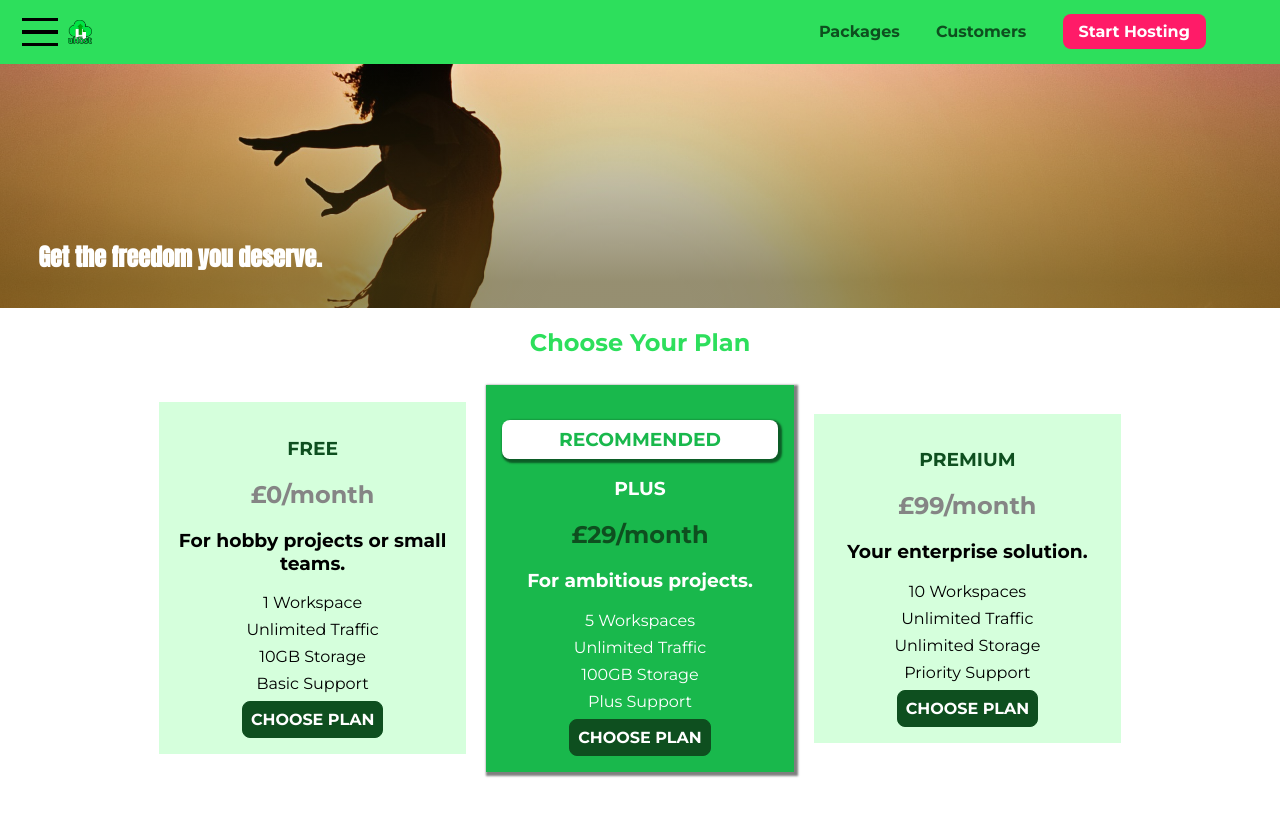
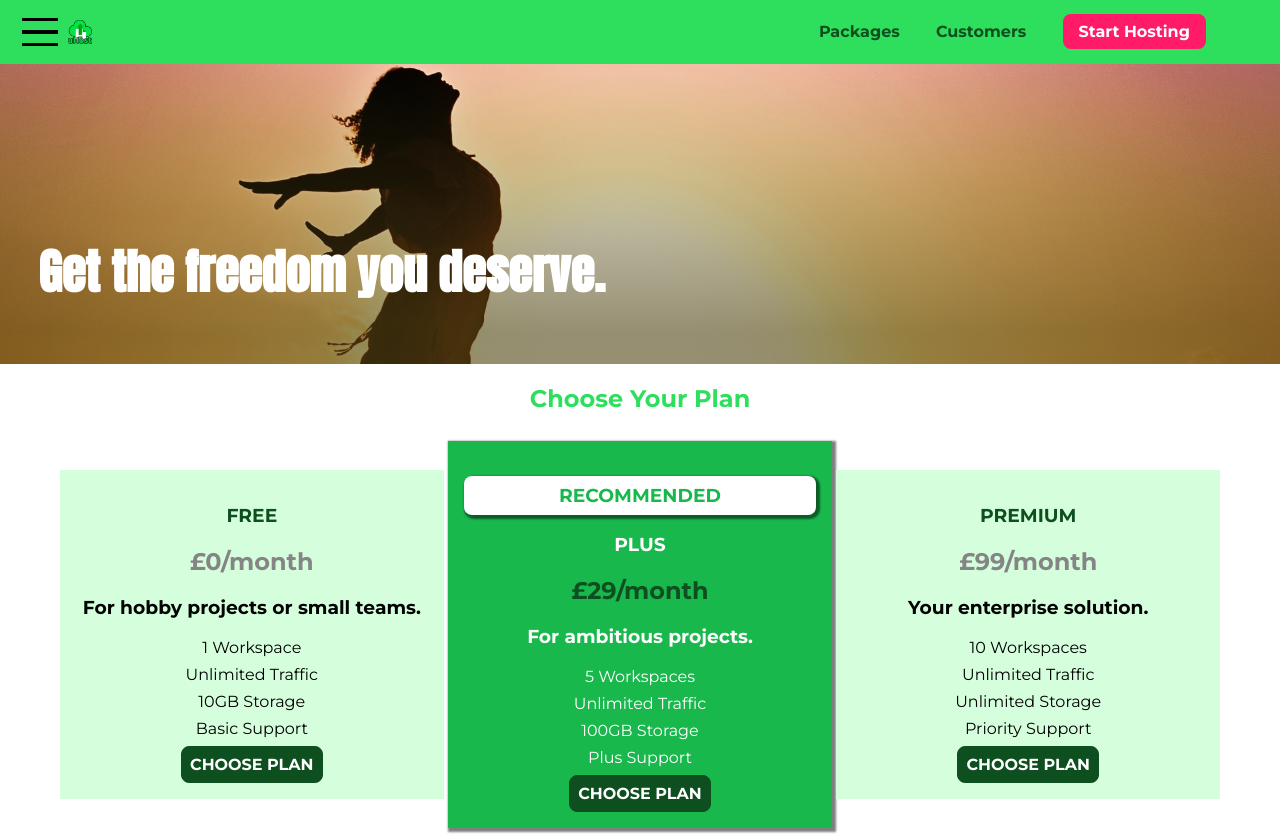
Before and after one commit to louisenorris/starter-project-css-u-host, a plain HTML site: page index.html in a window 1280 px wide. Shown: the top 834 px of the page. Drawn offline with Linux system fonts and the light colour scheme.

Commit message:
made plan boxes on home page responsive to device size

```diff
--- a/main.css
+++ b/main.css
@@ -1,6 +1,6 @@
 #product-overview {
     background: linear-gradient(to top, rgba(80, 68, 18, 0.6) 10%, transparent),
-    url("images/freedom.jpg") left 10% bottom 70%/cover no-repeat border-box,
+    url("images/freedom.jpg") center/cover no-repeat border-box,
     #ff1b68;
     /* background-image: linear-gradient(180deg, red 70%, blue 75%, rgba(0, 0, 0, 0.5)); */
     /* background-image: radial-gradient(ellipse farthest-corner at 20% 50%, red, blue 70%, green); */
@@ -10,22 +10,28 @@
     position: relative;
 }
 
-.section-title {
-    color: #2ddf5c;
-    text-align: center;
-}
-
 #product-overview h1 {
     color: white;
     font-family: 'Anton', sans-serif;
     position: absolute;
     bottom: 5%;
     left: 3%;
+    font-size: 1.6rem;
 }
 
-.plan__list {
-    width: 80%;
-    margin: auto;
+@media (min-width: 40rem) {
+    #product-overview {
+        height: 40vh;
+        background-position: 50% 25%;
+    }
+
+    #product-overview h1 {
+        font-size: 3rem;
+    }
+}
+
+.section-title {
+    color: #2ddf5c;
     text-align: center;
 }
 
@@ -33,16 +39,13 @@
    background-color: #d5ffdc;
    text-align: center;
    padding: 1rem;
-   margin: 0.5rem;
-   display: inline-block;
-   width: 30%;
-   vertical-align: middle;
+   margin: 0.5rem 0;
+   width: 100%;
 }
 
 .plan--highlighted {
     background-color: #19b84c;
     color: white;
-    box-shadow: 2px 2px 2px 2px rgba(0, 0, 0, 0.5);
 }
 
 .plan__annotation {
@@ -77,6 +80,25 @@
 
 .plan__feature {
     margin: 0.5rem 0;
+}
+
+@media (min-width: 40rem) {
+    .plan__list {
+    width: 100%;
+    text-align: center;
+}
+    .plan {
+        display: inline-block;
+        width: 30%;
+        vertical-align: middle;
+        min-width: 13rem;
+        max-width: 25rem;
+    }
+
+    .plan--highlighted {
+        box-shadow: 2px 2px 2px 2px rgba(0, 0, 0, 0.5);
+    }
+
 }
 
 #key-features {
```
